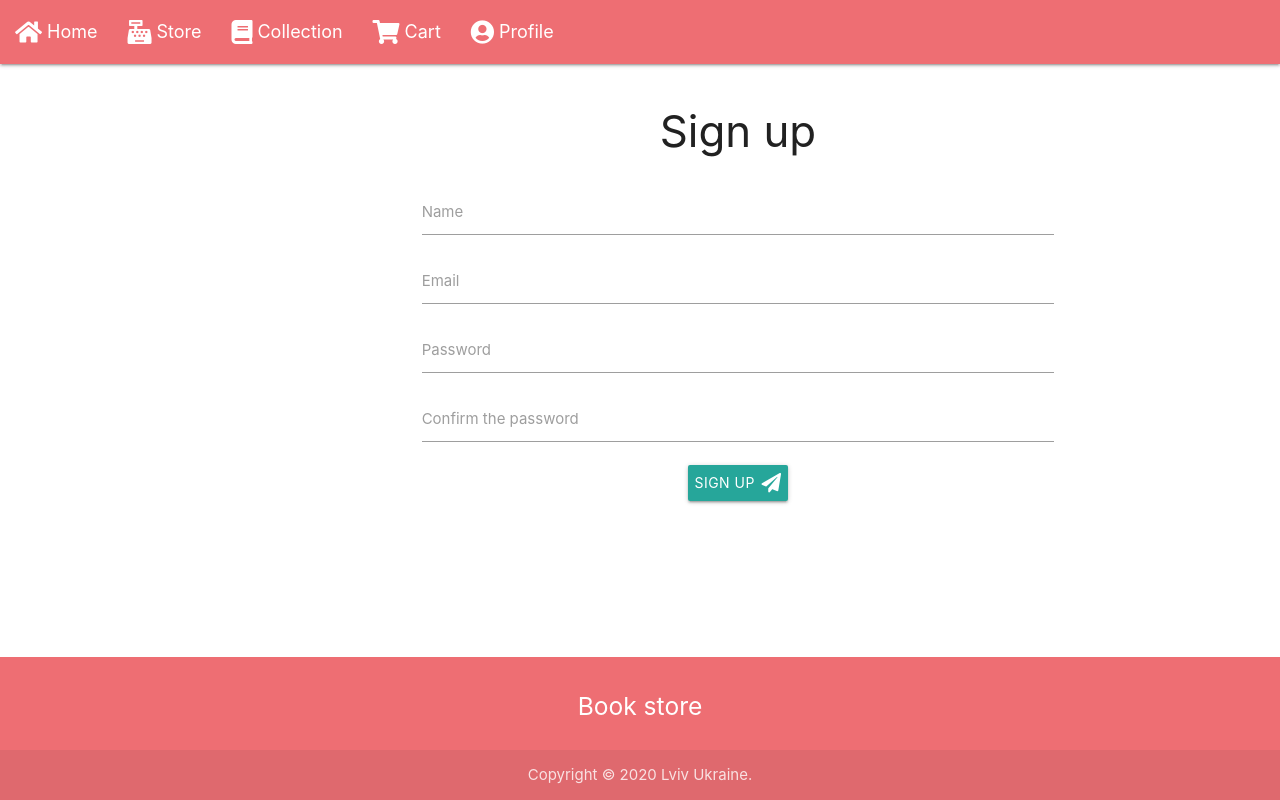
After one commit to VolodymyrBushko/BookStore, a Node server app: page /auth/register in a window 1280 px wide. The commit adds this page. Run offline with Node 20, Linux system fonts and the light colour scheme; some libraries are stand-ins or nearby versions.

Commit message:
create register form with validation and other

```diff
--- /dev/null
+++ b/controllers/auth.js
@@ -0,0 +1,11 @@
+const User = require('../models/User');
+
+module.exports = {
+
+  register(req, res) {
+    res.render('auth/register', {
+      isRegister: true
+    });
+  }
+
+}
--- a/index.js
+++ b/index.js
@@ -11,6 +11,7 @@ const
   collectionRouter = require('./routes/collection'),
   cartRouter = require('./routes/cart'),
   profileRouter = require('./routes/profile'),
+  authRouter = require('./routes/auth'),
   // other
   app = express();
 
@@ -38,6 +39,7 @@ app.use('/store', storeRouter);
 app.use('/collection', collectionRouter);
 app.use('/cart', cartRouter);
 app.use('/profile', profileRouter);
+app.use('/auth', authRouter);
 
 // run app & mongodb
 (async () => {
--- a/public/css/main.css
+++ b/public/css/main.css
@@ -1,13 +1,30 @@
+/* body */
 body {
     display: flex;
     min-height: 100vh;
     flex-direction: column;
 }
 
-main {
+/* main */
+.main {
     flex: 1 0 auto;
+    display: flex;
+    align-items: stretch;
 }
 
+.main .row {
+    width: 100%;
+    margin-bottom: 0;
+    display: flex;
+    align-items: stretch;
+}
+
+.main .row .col {
+    width: 100%;
+    margin-bottom: 0;
+}
+
+/* navbar */
 #nav-mobile i {
     margin-right: 5px;
 }
@@ -18,14 +35,29 @@ main {
     font-size: 18px;
 }
 
-/* footer */
-footer .social {
-    margin: 0;
+/* form errors */
+.error-message {
+    font-size: 12px;
+}
+
+/* register page */
+.btn-submit-signup {
+    display: flex;
+    align-items: center;
+    justify-content: space-evenly;
+    width: 100px;
+    padding: 0;
+    margin-bottom: 25px;
+}
+
+.wrapper-btn-submit-signup {
     display: flex;
     justify-content: center;
-    align-items: center;
 }
 
-footer .social h5 {
-    margin-left: 10px;
+#register-wrapper {
+    height: 100%;
 }
+
+#register-form {
+}
--- /dev/null
+++ b/public/js/form-validators.js
@@ -0,0 +1,31 @@
+// validation rules for sign up form
+const signUpRules = {
+  rules: {
+    'user-name': {
+      required: true,
+      minlength: 2,
+      maxlength: 16
+    },
+    'user-email': {
+      required: true,
+      email: true
+    },
+    'user-password': {
+      required: true,
+      minlength: 6,
+      maxlength: 16
+    },
+    'user-confirm-password': {
+      required: true,
+      equalTo: '#user-password'
+    }
+  },
+  focusInvalid: true,
+  debug: false,
+  errorClass: 'invalid',
+  errorElement: 'span',
+  errorPlacement: function ($error, $element) {
+    const name = $element.attr('name');
+    $('#error-' + name).append($error);
+  }
+}
--- a/public/js/main.js
+++ b/public/js/main.js
@@ -1,5 +1,9 @@
-document.addEventListener('DOMContentLoaded', () => {
-  // init hamburger button for navbar
-  const elems = document.querySelectorAll('.sidenav');
-  M.Sidenav.init(elems);
+$(document).ready(() => {
+
+  // init collapse (hamburger) button for navbar
+  $('.sidenav').sidenav();
+
+  // validation for fields of sign up form
+  $('#register-form').validate(signUpRules);
+
 });
--- /dev/null
+++ b/views/auth/register.hbs
@@ -0,0 +1,51 @@
+<section id="register-wrapper">
+  <form id="register-form">
+
+    <div class="row">
+      <div class="input-field col s12 m8 offset-m2 l6 offset-l3">
+        <h3 class="center">Sign up</h3>
+      </div>
+    </div>
+
+    <div class="row">
+      <div class="input-field col s12 m8 offset-m2 l6 offset-l3">
+        <input id="user-name" name="user-name" type="text" class="validate">
+        <label for="user-name">Name</label>
+        <div id="error-user-name" class="red-text error-message"></div>
+      </div>
+    </div>
+
+    <div class="row">
+      <div class="input-field col s12 m8 offset-m2 l6 offset-l3">
+        <input id="user-email" name="user-email" type="email" class="validate">
+        <label for="user-email">Email</label>
+        <div id="error-user-email" class="red-text error-message"></div>
+      </div>
+    </div>
+
+    <div class="row">
+      <div class="input-field col s12 m8 offset-m2 l6 offset-l3">
+        <input id="user-password" name="user-password" type="password" class="validate">
+        <label for="user-password">Password</label>
+        <div id="error-user-password" class="red-text error-message"></div>
+      </div>
+    </div>
+
+    <div class="row">
+      <div class="input-field col s12 m8 offset-m2 l6 offset-l3">
+        <input id="user-confirm-password" name="user-confirm-password" type="password" class="validate">
+        <label for="user-confirm-password">Confirm the password</label>
+        <div id="error-user-confirm-password" class="red-text error-message"></div>
+      </div>
+    </div>
+
+    <div class="row">
+      <div class="input-field col s12 m8 offset-m2 l6 offset-l3 wrapper-btn-submit-signup">
+        <button class="btn waves-effect waves-light btn-submit-signup" type="submit" name="action">Sign up
+          <i class="fas fa-paper-plane"></i>
+        </button>
+      </div>
+    </div>
+
+  </form>
+</section>
--- a/views/layouts/layout.hbs
+++ b/views/layouts/layout.hbs
@@ -2,20 +2,17 @@
 <html lang="en">
 <head>
   <meta charset="UTF-8">
-  <meta name="viewport"
-        content="width=device-width, user-scalable=no, initial-scale=1.0, maximum-scale=1.0, minimum-scale=1.0">
+  <meta name="viewport" content="width=device-width, user-scalable=no, initial-scale=1.0, maximum-scale=1.0, minimum-scale=1.0">
   <meta http-equiv="X-UA-Compatible" content="ie=edge">
-  <link rel="stylesheet" href="https://use.fontawesome.com/releases/v5.15.1/css/all.css"
-        integrity="sha384-vp86vTRFVJgpjF9jiIGPEEqYqlDwgyBgEF109VFjmqGmIY/Y4HV4d3Gp2irVfcrp" crossorigin="anonymous">
-  <link rel="stylesheet" type="text/css"
-        href="https://cdnjs.cloudflare.com/ajax/libs/materialize/1.0.0/css/materialize.min.css">
-  <link rel="stylesheet" type="text/css" href="css/main.css">
+  <link rel="stylesheet" href="https://use.fontawesome.com/releases/v5.15.1/css/all.css" integrity="sha384-vp86vTRFVJgpjF9jiIGPEEqYqlDwgyBgEF109VFjmqGmIY/Y4HV4d3Gp2irVfcrp" crossorigin="anonymous">
+  <link rel="stylesheet" type="text/css" href="https://cdnjs.cloudflare.com/ajax/libs/materialize/1.0.0/css/materialize.min.css">
+  <link rel="stylesheet" type="text/css" href="/css/main.css">
   <title>BookStore</title>
 </head>
 <body>
 
 {{> navbar}}
-<main class="container">
+<main class="container main">
   <div class="row">
     <div class="col s12">
       {{{body}}}
@@ -24,7 +21,10 @@
 </main>
 {{> footer}}
 
+<script src="https://code.jquery.com/jquery-3.5.1.min.js" integrity="sha256-9/aliU8dGd2tb6OSsuzixeV4y/faTqgFtohetphbbj0=" crossorigin="anonymous"></script>
+<script src="https://cdn.jsdelivr.net/npm/jquery-validation@1.19.2/dist/jquery.validate.min.js"></script>
 <script src="https://cdnjs.cloudflare.com/ajax/libs/materialize/1.0.0/js/materialize.min.js"></script>
-<script type="text/javascript" src="js/main.js"></script>
+<script type="text/javascript" src="/js/form-validators.js"></script>
+<script type="text/javascript" src="/js/main.js"></script>
 </body>
 </html>
--- a/views/partials/footer.hbs
+++ b/views/partials/footer.hbs
@@ -1,18 +1,8 @@
 <footer class="page-footer">
   <div class="container">
     <div class="row">
-      <div class="col l4">
-        <ul class="social">
-          <li><h5><a href="#"><i class="fab fa-facebook-square"></i></a></h5></li>
-          <li><h5><a href="#"><i class="fab fa-twitter-square"></i></a></h5></li>
-          <li><h5><a href="#"><i class="fab fa-instagram-square"></i></a></h5></li>
-        </ul>
-      </div>
-      <div class="col l4">
-        <h5 class="white-text center">Book Store</h5>
-      </div>
-      <div class="col l4 center">
-        <a class="btn-floating btn-large waves-effect waves-light teal accent-4"><i class="fas fa-arrow-up"></i></a>
+      <div class="col s12">
+        <h5 class="center">Book store</h5>
       </div>
     </div>
   </div>
--- a/views/partials/navbar.hbs
+++ b/views/partials/navbar.hbs
@@ -24,9 +24,9 @@
           <li><a href="/cart"><i class="fas fa-shopping-cart"></i>Cart</a></li>
         {{/if}}
         {{#if isProfile}}
-          <li class="active"><a href="/profile"><i class="fas fa-user-circle"></i>Profile</a></li>
+          <li class="active"><a href="/auth/register"><i class="fas fa-user-circle"></i>Profile</a></li>
         {{else}}
-          <li><a href="/profile"><i class="fas fa-user-circle"></i>Profile</a></li>
+          <li><a href="/auth/register"><i class="fas fa-user-circle"></i>Profile</a></li>
         {{/if}}
       </ul>
     </div>
```
Also changed, not shown: routes/auth.js (added, +9 -0 lines), views/auth/login.hbs (added), 1 other file.
